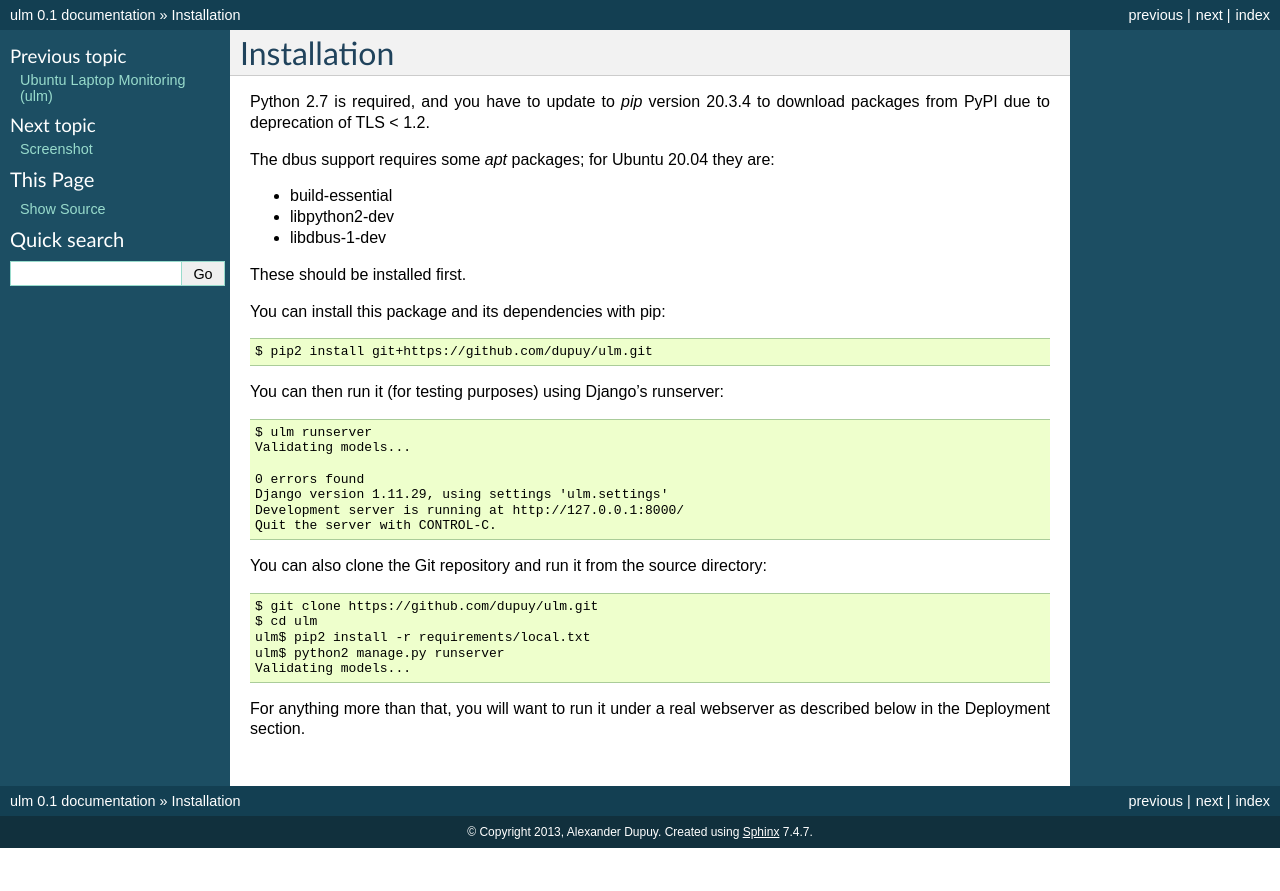
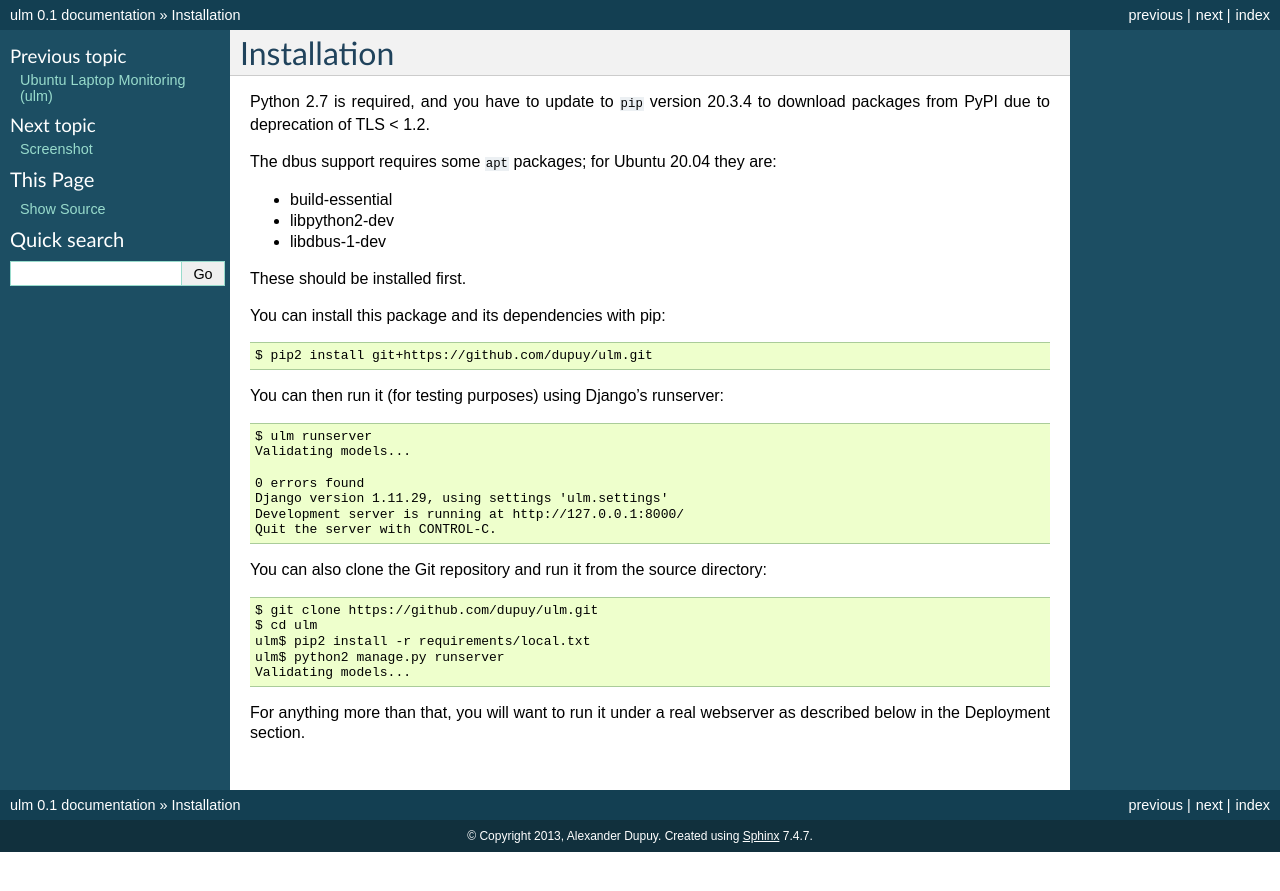
Before and after one commit to dupuy/ulm, a Sphinx documentation site: the page built from docs/install.rst, in a window 1280 px wide. Shown: the top 891 px of the page. Built offline with Sphinx 7.4.7, drawn with Linux system fonts in a browser that asks for light colours.

Commit message:
docs: fix program names to use two backticks
I've been too long away from ReStructured Text, I mostly use Markdown now.

```diff
--- a/README.rst
+++ b/README.rst
@@ -33,10 +33,10 @@ that is not supported.
 Installation
 ============
 
-Python 2.7 is required, and you have to update to `pip` version 20.3.4 to
+Python 2.7 is required, and you have to update to ``pip`` version 20.3.4 to
 download packages from PyPI due to deprecation of TLS < 1.2.
 
-The dbus support requires some `apt` packages; for Ubuntu 20.04 they are:
+The dbus support requires some ``apt`` packages; for Ubuntu 20.04 they are:
 
 - build-essential
 - libpython2-dev
--- a/docs/install.rst
+++ b/docs/install.rst
@@ -1,10 +1,10 @@
 Installation
 ============
 
-Python 2.7 is required, and you have to update to `pip` version 20.3.4 to
+Python 2.7 is required, and you have to update to ``pip`` version 20.3.4 to
 download packages from PyPI due to deprecation of TLS < 1.2.
 
-The dbus support requires some `apt` packages; for Ubuntu 20.04 they are:
+The dbus support requires some ``apt`` packages; for Ubuntu 20.04 they are:
 
 - build-essential
 - libpython2-dev
```
